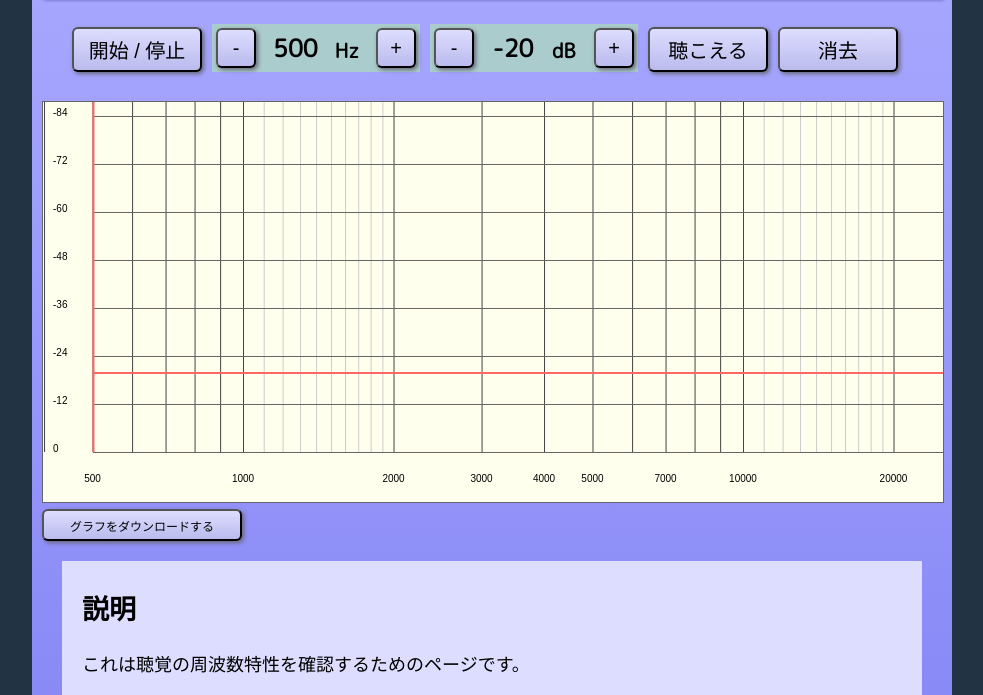
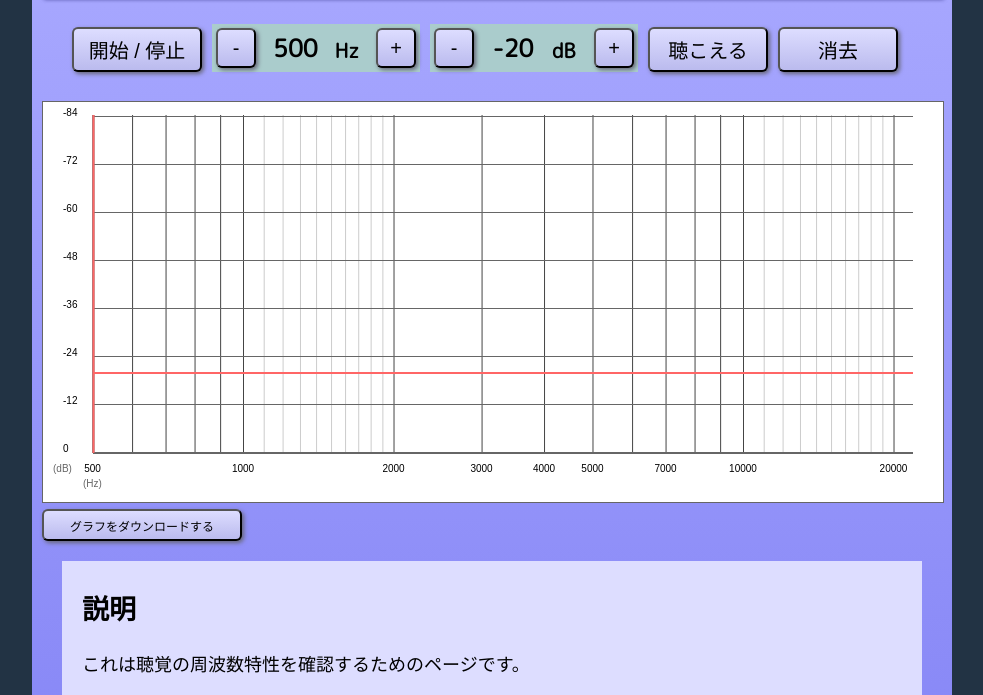
Before and after one commit to g200kg/auditory-test, a plain HTML site: page index.html in a window 1280 px wide. Shown: the part 93-788 px from the top of the page, without its empty margins (148-1131 px from the left). Drawn offline with Linux system fonts and the light colour scheme.

Commit message:
fix graph

```diff
--- a/index.html
+++ b/index.html
@@ -194,9 +194,7 @@ function setupFV(f,v) {
     vol = v;
     document.getElementById("freqval").innerText = freq;
     document.getElementById("volval").innerText = vol;
-//    osc.frequency.value = freq;
     osc.frequency.setTargetAtTime(freq, audioctx.currentTime, 0.05);
-//    gain.gain.value = Math.pow(10,vol/20);
     gain.gain.setTargetAtTime(Math.pow(10,vol/20),audioctx.currentTime, 0.05);
     redraw();
 }
@@ -210,17 +208,17 @@ function drawGraph() {
     }
     function vline(x,c,w) {
         ctx.fillStyle = c;
-        ctx.fillRect(x, 0, w, 350);
+        ctx.fillRect(x, 13, w, 338);
     }
     function hline(y,c,w) {
         ctx.fillStyle = c;
-        ctx.fillRect(50, y, 900, w);
+        ctx.fillRect(50, y, 820, w);
     }
     for(let f = 1000; f < 2000; f += 100)
         vline(getx(f), "#ccc", 1);
     for(let f = 10000; f < 20000; f += 1000)
         vline(getx(f), "#ccc", 1);
-    for(let f = 100; f <= 1000; f += 100)
+    for(let f = 500; f <= 1000; f += 100)
         vline(getx(f),"#444", 1);
     for(let f = 1000; f <= 10000; f += 1000)
         vline(getx(f),"#444", 1);
@@ -229,13 +227,17 @@ function drawGraph() {
     for(let f of xlabel) {
         const w = ctx.measureText(f).width ;
         ctx.fillStyle = "#000";
-        ctx.fillText(f,getx(f)-w/2,380);
+        ctx.fillText(f,getx(f)-w/2,370);
     }
     for(let v = 0; v >= -84; v -= 12) {
         hline(gety(v), "#666", 1);
         ctx.fillStyle = "#000";
-        ctx.fillText(v, 10, gety(v));
+        ctx.fillText(v, 20, gety(v));
     }
+    hline(gety(0),"#666",2);
+    vline(getx(500),"#666",2);
+    ctx.fillText("(dB)",10,370);
+    ctx.fillText("(Hz)",40,385);
 
     const cx = getx(freq);
     vline(getx(freq), "#f66", 2);
@@ -290,7 +292,8 @@ function setVol(v) {
     setupFV(freq,vol);
 }
 function redraw() {
-    ctx.clearRect(0,0,900,400);
+    ctx.fillStyle="#fff";
+    ctx.fillRect(0,0,900,400);
     drawGraph();
 }
 function setAudible(f) {
```
